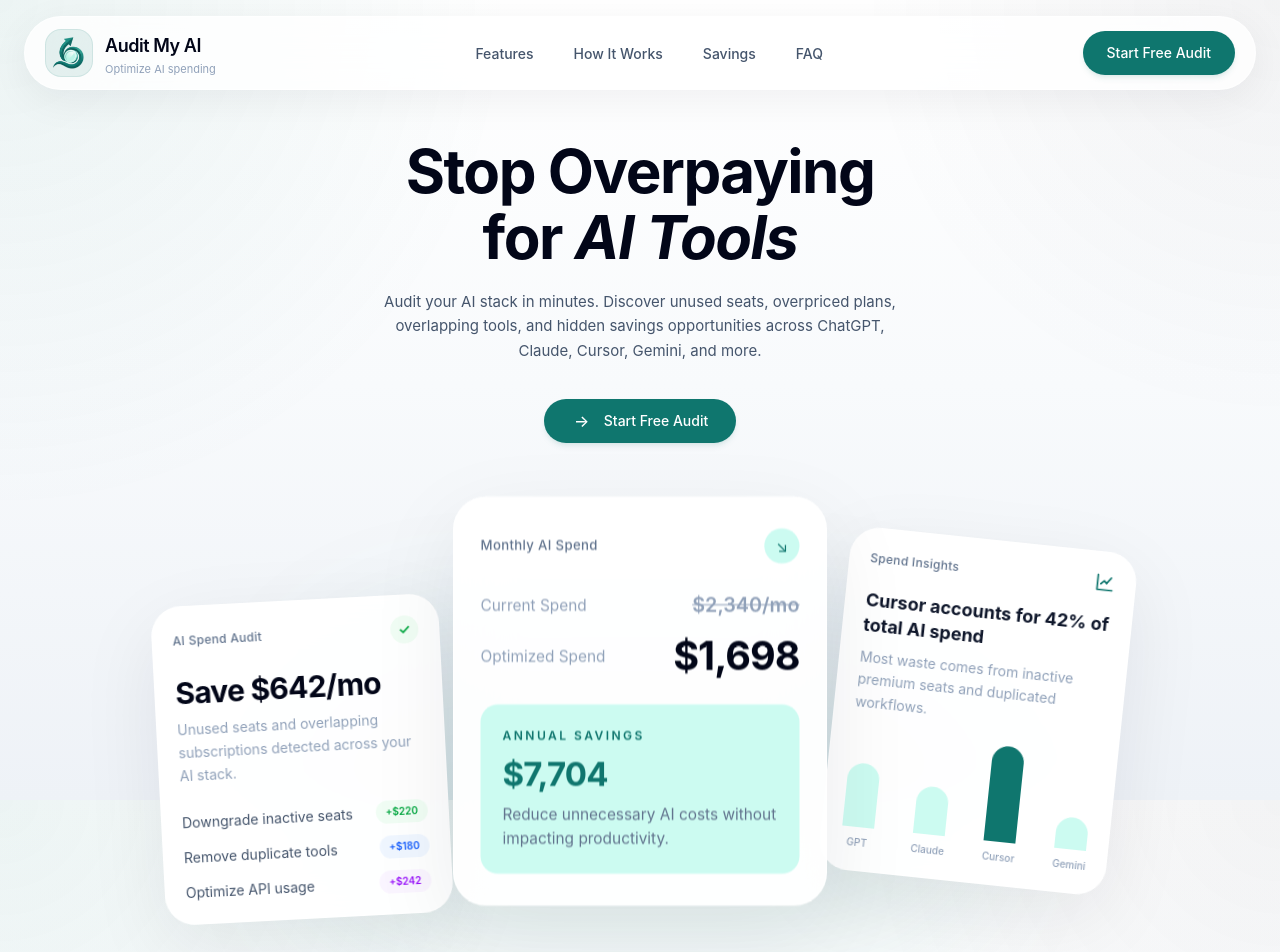
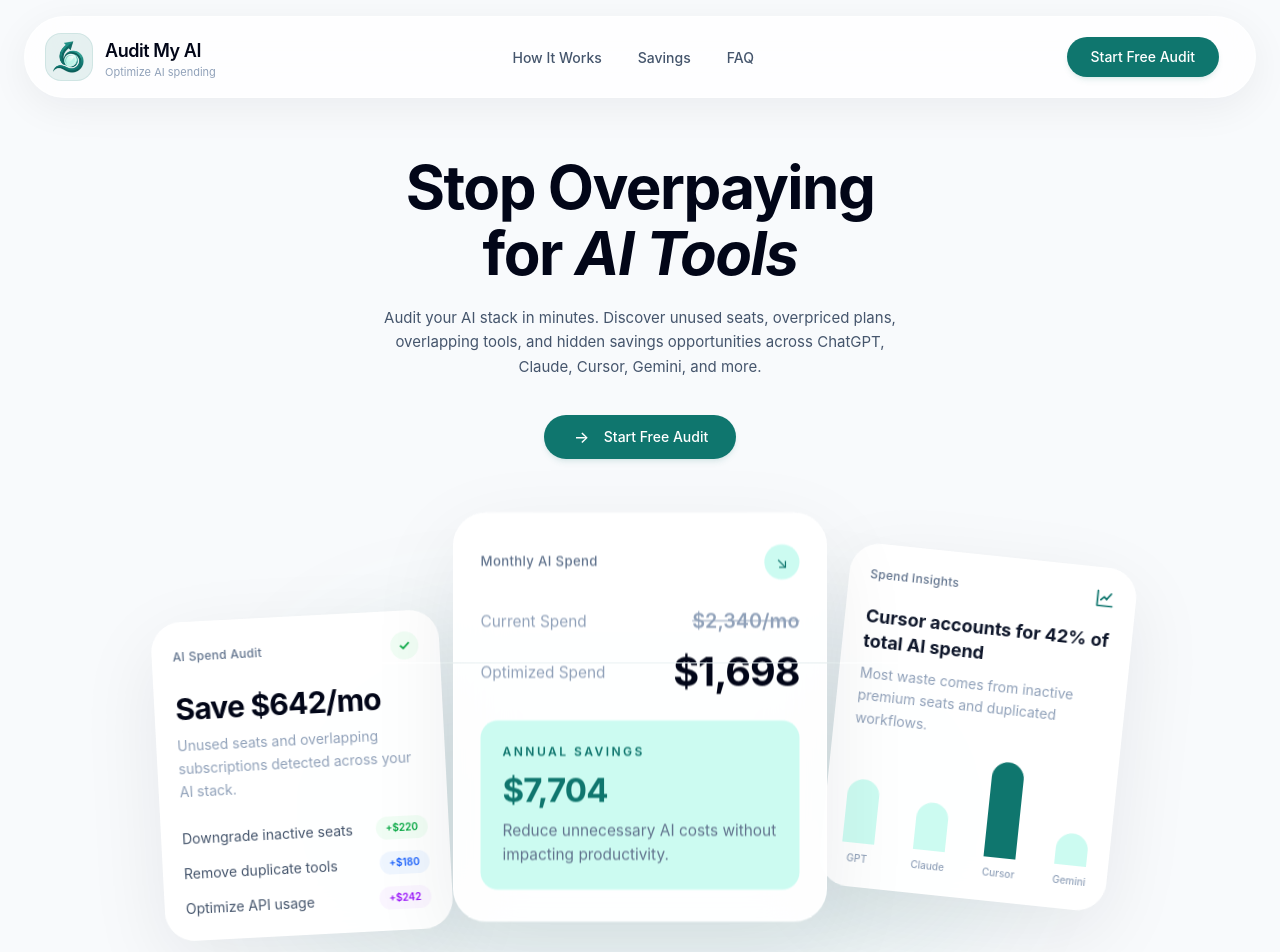
Before and after one commit to Shardul-Pathak/AuditMyAI, a Next.js app: page / in a window 1280 px wide. Shown: the top 952 px of the page. Built offline with nearby package versions, Linux system fonts and the light colour scheme.

Commit message:
feat: refine hero section layout and content

```diff
--- a/src/app/globals.css
+++ b/src/app/globals.css
@@ -6,7 +6,8 @@
   --color-brand-light: #ccfbf1;
 }
 
-html,body {
+html,
+body {
   min-height: 100vh;
   scroll-behavior: smooth;
 }
@@ -16,7 +17,6 @@ body {
     radial-gradient(circle at top left, rgba(15, 118, 110, 0.08), transparent 34%),
     radial-gradient(circle at top right, rgba(15, 23, 42, 0.05), transparent 28%),
     linear-gradient(180deg, #ffffff 0%, #f8fafc 48%, #eef2f7 100%);
-  background-attachment: fixed;
   color: #0f172a;
   font-family: -apple-system, BlinkMacSystemFont, 'Segoe UI', Roboto, sans-serif;
   -webkit-font-smoothing: antialiased;
--- a/src/app/page.tsx
+++ b/src/app/page.tsx
@@ -1,13 +1,58 @@
 import Navbar from '@/components/Navbar'
 import Hero from '@/components/Hero'
 import PreviewCards from '@/components/PreviewCards'
+import AuditForm from '@/components/AuditForm'
+import HowItWorks from '@/components/HowItWorks'
+import Savings from '@/components/Savings'
+import FAQ from '@/components/FAQ'
 
 export default function Home() {
   return (
-    <main className="min-h-screen overflow-x-hidden">
+    <main className="min-h-screen overflow-x-hidden bg-[#f8fafc]">
       <Navbar />
       <Hero />
       <PreviewCards />
+      <HowItWorks />
+      <Savings />
+
+      {/* Audit Form Section */}
+      <section
+        id="features"
+        className="relative px-4 sm:px-6 py-20 sm:py-28"
+      >
+        {/* Background */}
+        <div className="absolute inset-0 overflow-hidden pointer-events-none">
+          <div className="absolute top-20 left-[-120px] w-72 h-72 rounded-full bg-brand/10 blur-3xl" />
+          <div className="absolute bottom-0 right-[-120px] w-72 h-72 rounded-full bg-emerald-200/20 blur-3xl" />
+        </div>
+
+        <div className="relative max-w-7xl mx-auto">
+          {/* Header */}
+          <div className="text-center mb-12 sm:mb-16">
+            <p className="text-xs font-semibold text-brand uppercase tracking-[0.2em] mb-3">
+              Free Audit
+            </p>
+            <h2 className="text-[clamp(2rem,5vw,4rem)] font-bold text-slate-950 tracking-tight leading-tight mb-5">
+              Start saving on AI tools
+              <br />
+              before next month’s bill
+            </h2>
+
+            <p className="text-sm sm:text-base text-slate-500 max-w-2xl mx-auto leading-relaxed">
+              Submit your current AI stack and receive a personalized
+              optimization report with estimated savings, unused seats,
+              duplicate tools, and plan downgrade opportunities.
+            </p>
+
+          </div>
+
+          {/* Form */}
+          <AuditForm />
+
+        </div>
+      </section>
+
+      <FAQ />
     </main>
   )
 }
--- a/src/components/Navbar.tsx
+++ b/src/components/Navbar.tsx
@@ -1,206 +1,126 @@
 'use client'
 
-import { useState } from 'react'
+import { useState, useEffect } from 'react'
+import { createPortal } from 'react-dom'
 
-const navLinks = [
-  'Features',
-  'How It Works',
-  'Savings',
-  'FAQ',
-]
+const NAV_LINKS = ['How It Works', 'Savings', 'FAQ']
+
+function toAnchor(label: string) {
+  return `#${label.toLowerCase().replace(/\s+/g, '-')}`
+}
 
 export default function Navbar() {
   const [menuOpen, setMenuOpen] = useState(false)
+  const [mounted, setMounted] = useState(false)
+
+  useEffect(() => { setMounted(true) }, [])
+
+  useEffect(() => {
+    document.body.style.overflow = menuOpen ? 'hidden' : ''
+    return () => { document.body.style.overflow = '' }
+  }, [menuOpen])
+
+  const dropdown = (
+    <div
+      id="mobile-menu"
+      role="menu"
+      className="fixed inset-0 z-[99999]"
+      onClick={() => setMenuOpen(false)}
+    >
+      <div className="absolute inset-0 bg-slate-900/30" />
+
+      <div
+        className="absolute top-3 left-3 right-3"
+        onClick={(e) => e.stopPropagation()}
+      >
+        <div className="bg-white rounded-3xl border border-slate-100 shadow-[0_20px_60px_rgba(15,23,42,0.15)] p-4">
+
+          <div className="flex items-center justify-between mb-2 px-1">
+            <span className="text-[15px] font-semibold text-slate-950">Audit My AI</span>
+            <button
+              onClick={() => setMenuOpen(false)}
+              className="w-8 h-8 rounded-xl bg-slate-100 text-slate-500 flex items-center justify-center text-lg border-none cursor-pointer"
+              aria-label="Close menu"
+            >
+              ×
+            </button>
+          </div>
+
+          <div className="flex flex-col gap-1">
+            {NAV_LINKS.map((link) => (
+              <a
+                key={link}
+                href={toAnchor(link)}
+                onClick={() => setMenuOpen(false)}
+                className="block px-4 py-3 rounded-2xl text-[15px] font-medium text-slate-700 no-underline hover:bg-slate-50 active:bg-slate-100"
+              >
+                {link}
+              </a>
+            ))}
+
+            <a href='#features' className="px-4 py-2 rounded-full text-sm font-medium text-slate-600 hover:text-slate-950 hover:bg-slate-100/80 transition-all duration-200">
+              <button
+                onClick={() => setMenuOpen(false)}
+                className="mt-2 w-full rounded-2xl bg-brand px-5 py-3.5 text-[15px] font-semibold text-white border-none cursor-pointer hover:bg-brand-dark"
+              >
+                Start Free Audit
+              </button>
+            </a>
+          </div>
+        </div>
+      </div>
+    </div>
+  )
 
   return (
+    <>
       <nav className="sticky top-0 z-[9999] w-full">
-      <div className="relative max-w-7xl mx-auto px-4 sm:px-6 pt-4">
+        <div className="max-w-7xl mx-auto px-4 sm:px-6 pt-4 pb-2">
+          <div className="flex items-center justify-between rounded-full border border-white/60 bg-white/80 backdrop-blur-2xl px-4 sm:px-5 py-3 shadow-[0_10px_40px_rgba(15,23,42,0.06)]">
 
-        {/* Navbar container */}
-        <div
-          className="
-            relative z-50
-            flex items-center justify-between
-            rounded-full
-            border border-white/60
-            bg-white/80
-            backdrop-blur-2xl
-            px-4 sm:px-5
-            py-3
-            shadow-[0_10px_40px_rgba(15,23,42,0.06)]
-          "
-        >
-
-          {/* Logo */}
-          <div className="flex items-center gap-3 shrink-0 min-w-0">
-
-            <div className="relative flex items-center justify-center w-12 h-12 rounded-2xl bg-brand/10 border border-brand/10 shrink-0">
-              <img
-                src="/logo.png"
-                alt="Audit My AI"
-                className="w-8 h-8 object-contain"
-              />
+            <div className="flex items-center gap-3 shrink-0">
+              <div className="flex items-center justify-center w-10 h-10 sm:w-12 sm:h-12 rounded-2xl bg-brand/10 border border-brand/10 shrink-0">
+                <img src="/logo.png" alt="Audit My AI" className="w-6 h-6 sm:w-8 sm:h-8 object-contain" />
               </div>
-
-            <div className="flex flex-col leading-none min-w-0">
-
-              <span className="text-base sm:text-lg font-semibold tracking-tight text-slate-950 truncate">
-                Audit My AI
-              </span>
-
-              <span className="text-[10px] sm:text-[11px] text-slate-400 mt-1 truncate">
-                Optimize AI spending
-              </span>
-
+              <div className="flex flex-col leading-none">
+                <span className="text-base sm:text-lg font-semibold tracking-tight text-slate-950">Audit My AI</span>
+                <span className="text-[10px] sm:text-[11px] text-slate-400 mt-0.5">Optimize AI spending</span>
               </div>
             </div>
 
-          {/* Desktop nav */}
-          <ul className="hidden lg:flex items-center gap-2">
-            {navLinks.map((link) => (
+            <ul className="hidden lg:flex items-center gap-1">
+              {NAV_LINKS.map((link) => (
                 <li key={link}>
-                <a
-                  href={`#${link.toLowerCase().replace(/\s+/g, '-')}`}
-                  className="
-                    px-4 py-2 rounded-full
-                    text-sm font-medium text-slate-600
-                    hover:text-slate-950
-                    hover:bg-slate-100/80
-                    transition-all duration-200
-                  "
-                >
+                  <a href={toAnchor(link)} className="px-4 py-2 rounded-full text-sm font-medium text-slate-600 hover:text-slate-950 hover:bg-slate-100/80 transition-all duration-200">
                     {link}
                   </a>
                 </li>
               ))}
             </ul>
 
-          {/* Desktop CTA */}
-          <div className="hidden lg:flex items-center gap-3">
+            <a href='#features' className="px-4 py-2 rounded-full text-sm font-medium text-slate-600 hover:text-slate-950 hover:bg-slate-100/80 transition-all duration-200">
+              <button className="hidden lg:flex cursor-pointer rounded-full bg-brand px-6 py-2.5 text-sm font-medium text-white shadow-md shadow-brand/10 transition-all duration-200 hover:bg-brand-dark hover:shadow-lg">
+                Start Free Audit
+              </button>
+            </a>
 
             <button
-              className="
-                cursor-pointer
-                rounded-full
-                bg-brand
-                px-6 py-3
-                text-sm font-medium text-white
-                shadow-md shadow-brand/10
-                transition-all duration-200
-                hover:bg-brand-dark
-                hover:shadow-lg
-              "
+              type="button"
+              className="lg:hidden flex flex-col gap-1.5 p-2.5 rounded-xl active:scale-95 transition-transform"
+              onClick={() => setMenuOpen(true)}
+              aria-label="Open menu"
+              aria-expanded={menuOpen}
             >
-              Start Free Audit
+              <span className="block w-5 h-0.5 bg-slate-700 rounded-full" />
+              <span className="block w-5 h-0.5 bg-slate-700 rounded-full" />
+              <span className="block w-5 h-0.5 bg-slate-700 rounded-full" />
             </button>
 
           </div>
-
-          {/* Mobile toggle */}
-          <button
-            type="button"
-            className="lg:hidden flex flex-col gap-1.5 p-3 rounded-xl active:scale-95 transition-transform"
-            onClick={() => setMenuOpen((prev) => !prev)}
-            aria-label="Toggle menu"
-            aria-expanded={menuOpen}
-            aria-controls="mobile-menu"
-          >
-
-            <span
-              className={`
-                block w-5 h-0.5 bg-slate-700 rounded-full
-                transition-all duration-300
-                ${menuOpen ? 'rotate-45 translate-y-2' : ''}
-              `}
-            />
-
-            <span
-              className={`
-                block w-5 h-0.5 bg-slate-700 rounded-full
-                transition-all duration-300
-                ${menuOpen ? 'opacity-0' : ''}
-              `}
-            />
-
-            <span
-              className={`
-                block w-5 h-0.5 bg-slate-700 rounded-full
-                transition-all duration-300
-                ${menuOpen ? '-rotate-45 -translate-y-2' : ''}
-              `}
-            />
-
-          </button>
-
-        </div>
-
-        {/* Mobile dropdown */}
-        {menuOpen && (
-          <div
-            id="mobile-menu"
-            role="menu"
-            className="
-              absolute left-0 right-0 top-[calc(100%+12px)]
-              z-[9999]
-              lg:hidden
-              px-4 sm:px-6
-            "
-          >
-
-            <div
-              className="
-                rounded-3xl
-                border border-white/60
-                bg-white/95
-                backdrop-blur-2xl
-                shadow-[0_20px_60px_rgba(15,23,42,0.08)]
-                p-4
-              "
-            >
-
-              <div className="flex flex-col gap-2">
-
-                {navLinks.map((link) => (
-                  <a
-                    key={link}
-                    href={`#${link.toLowerCase().replace(/\s+/g, '-')}`}
-                    className="
-                      rounded-2xl
-                      px-4 py-3
-                      text-sm font-medium text-slate-700
-                      hover:bg-slate-100
-                      transition-colors
-                    "
-                    onClick={() => setMenuOpen(false)}
-                  >
-                    {link}
-                  </a>
-                ))}
-
-                <button
-                  className="
-                    mt-2
-                    w-full
-                    rounded-2xl
-                    bg-brand
-                    px-5 py-3.5
-                    text-sm font-semibold text-white
-                    shadow-[0_10px_30px_rgba(16,185,129,0.22)]
-                    transition-all duration-200
-                    hover:bg-brand-dark
-                  "
-                >
-                  Start Free Audit
-                </button>
-
-              </div>
-
-            </div>
-
-          </div>
-        )}
-
         </div>
       </nav>
+
+      {mounted && menuOpen && createPortal(dropdown, document.body)}
+    </>
   )
 }
--- a/src/components/PreviewCards.tsx
+++ b/src/components/PreviewCards.tsx
@@ -1,108 +1,45 @@
-function Card({
-  children,
-  className = '',
-}: {
-  children: React.ReactNode
-  className?: string
-}) {
+import { ReactNode } from 'react'
+
+function Card({ children, className = '' }: { children: ReactNode; className?: string }) {
   return (
-    <div
-      className={`
-        bg-white/95 backdrop-blur-xl
-        rounded-[30px]
-        border border-white/70
-        p-5
-        shadow-[0_25px_80px_rgba(15,23,42,0.08)]
-        transform-gpu will-change-transform ${className}
-      `}
-    >
+    <div className={`bg-white/95 backdrop-blur-xl rounded-[30px] border border-white/70 p-5 shadow-[0_25px_80px_rgba(15,23,42,0.08)] transform-gpu will-change-transform ${className}`}>
       {children}
     </div>
   )
 }
 
-function Badge({
-  text,
-  bg,
-  color,
-}: {
-  text: string
-  bg: string
-  color: string
-}) {
+function Badge({ text, bg, color }: { text: string; bg: string; color: string }) {
   return (
-    <span
-      className={`
-        px-2.5 py-1 rounded-full
-        text-[10px] font-semibold
-        ${bg} ${color}
-      `}
-    >
+    <span className={`px-2.5 py-1 rounded-full text-[10px] font-semibold ${bg} ${color}`}>
       {text}
     </span>
   )
 }
 
 function AuditCard() {
+  const items = [
+    { label: 'Downgrade inactive seats', badge: '+$220', bg: 'bg-green-50',  color: 'text-green-600'  },
+    { label: 'Remove duplicate tools',   badge: '+$180', bg: 'bg-blue-50',   color: 'text-blue-600'   },
+    { label: 'Optimize API usage',       badge: '+$242', bg: 'bg-purple-50', color: 'text-purple-600' },
+  ]
+
   return (
-    <Card className="w-full max-w-[288px] -rotate-3">
-      {/* Header */}
+    <Card className="w-full -rotate-3">
       <div className="flex items-center justify-between mb-5">
-        <span className="text-xs text-slate-500 font-medium tracking-wide">
-          AI Spend Audit
-        </span>
-
-        <span className="w-7 h-7 rounded-full bg-green-50 text-green-600 flex items-center justify-center text-sm font-semibold">
-          ✓
-        </span>
+        <span className="text-xs text-slate-500 font-medium tracking-wide">AI Spend Audit</span>
+        <span className="w-7 h-7 rounded-full bg-green-50 text-green-600 flex items-center justify-center text-sm font-semibold">✓</span>
       </div>
-
-      {/* Savings */}
-      <p className="text-3xl font-bold text-slate-950 tracking-tight mb-2">
-        Save $642/mo
-      </p>
-
+      <p className="text-3xl font-bold text-slate-950 tracking-tight mb-2">Save $642/mo</p>
       <p className="text-sm text-slate-400 leading-relaxed mb-6">
         Unused seats and overlapping subscriptions detected across your AI stack.
       </p>
-
-      {/* Recommendations */}
       <div className="space-y-3">
-        <div className="flex items-center justify-between">
-          <span className="text-sm text-slate-600">
-            Downgrade inactive seats
-          </span>
-
-          <Badge
-            text="+$220"
-            bg="bg-green-50"
-            color="text-green-600"
-          />
+        {items.map(({ label, badge, bg, color }) => (
+          <div key={label} className="flex items-center justify-between">
+            <span className="text-sm text-slate-600">{label}</span>
+            <Badge text={badge} bg={bg} color={color} />
           </div>
-
-        <div className="flex items-center justify-between">
-          <span className="text-sm text-slate-600">
-            Remove duplicate tools
-          </span>
-
-          <Badge
-            text="+$180"
-            bg="bg-blue-50"
-            color="text-blue-600"
-          />
-        </div>
-
-        <div className="flex items-center justify-between">
-          <span className="text-sm text-slate-600">
-            Optimize API usage
-          </span>
-
-          <Badge
-            text="+$242"
-            bg="bg-purple-50"
-            color="text-purple-600"
-          />
-        </div>
+        ))}
       </div>
     </Card>
   )
@@ -110,51 +47,24 @@ function AuditCard() {
 
 function SavingsCard() {
   return (
-    <Card className="w-full max-w-[340px] py-7 px-6 relative z-10 sm:scale-110 scale-100">
-      {/* Header */}
+    <Card className="w-full py-7 px-6 relative z-10 sm:scale-110">
       <div className="flex items-center justify-between mb-6">
-        <span className="text-xs text-slate-500 font-medium tracking-wide">
-          Monthly AI Spend
-        </span>
-
-        <span className="w-8 h-8 rounded-full bg-brand-light text-brand flex items-center justify-center text-sm">
-          ↘
-        </span>
+        <span className="text-xs text-slate-500 font-medium tracking-wide">Monthly AI Spend</span>
+        <span className="w-8 h-8 rounded-full bg-brand-light text-brand flex items-center justify-center text-sm">↘</span>
       </div>
-
-      {/* Before / After */}
-      <div className="mb-6">
-        <div className="flex items-center justify-between mb-3">
-          <span className="text-sm text-slate-400">
-            Current Spend
-          </span>
-
-          <span className="text-lg font-semibold text-slate-400 line-through">
-            $2,340/mo
-          </span>
+      <div className="mb-6 space-y-3">
+        <div className="flex items-center justify-between">
+          <span className="text-sm text-slate-400">Current Spend</span>
+          <span className="text-lg font-semibold text-slate-400 line-through">$2,340/mo</span>
         </div>
-
         <div className="flex items-center justify-between">
-          <span className="text-sm text-slate-400">
-            Optimized Spend
-          </span>
-
-          <span className="text-4xl font-bold text-slate-950 tracking-tight">
-            $1,698
-          </span>
+          <span className="text-sm text-slate-400">Optimized Spend</span>
+          <span className="text-4xl font-bold text-slate-950 tracking-tight">$1,698</span>
         </div>
       </div>
-
-      {/* Savings box */}
       <div className="bg-brand-light rounded-2xl p-5">
-        <p className="text-[11px] text-brand font-semibold uppercase tracking-[0.2em] mb-2">
-          Annual Savings
-        </p>
-
-        <p className="text-3xl font-bold text-brand tracking-tight">
-          $7,704
-        </p>
-
+        <p className="text-[11px] text-brand font-semibold uppercase tracking-[0.2em] mb-2">Annual Savings</p>
+        <p className="text-3xl font-bold text-brand tracking-tight">$7,704</p>
         <p className="text-sm text-slate-500 leading-relaxed mt-2">
           Reduce unnecessary AI costs without impacting productivity.
         </p>
@@ -163,69 +73,34 @@ function SavingsCard() {
   )
 }
 
-const bars = [
-  { label: 'GPT', height: 'h-16', active: false },
+const BARS = [
+  { label: 'GPT',    height: 'h-16', active: false },
   { label: 'Claude', height: 'h-12', active: false },
-  { label: 'Cursor', height: 'h-24', active: true },
-  { label: 'Gemini', height: 'h-8', active: false },
+  { label: 'Cursor', height: 'h-24', active: true  },
+  { label: 'Gemini', height: 'h-8',  active: false },
 ]
 
 function InsightsCard() {
   return (
-    <Card className="w-full max-w-[288px] rotate-6">
-      {/* Header */}
+    <Card className="w-full rotate-3 md:rotate-6">
       <div className="flex items-center justify-between mb-5">
-        <span className="text-xs text-slate-500 font-medium tracking-wide">
-          Spend Insights
-        </span>
-
-        <svg
-          className="w-5 h-5 text-brand"
-          fill="none"
-          viewBox="0 0 24 24"
-          stroke="currentColor"
-          strokeWidth={2}
-        >
-          <path
-            strokeLinecap="round"
-            strokeLinejoin="round"
-            d="M3 3v18h18"
-          />
-          <path
-            strokeLinecap="round"
-            strokeLinejoin="round"
-            d="M7 14l4-4 3 3 5-7"
-          />
+        <span className="text-xs text-slate-500 font-medium tracking-wide">Spend Insights</span>
+        <svg className="w-5 h-5 text-brand" fill="none" viewBox="0 0 24 24" stroke="currentColor" strokeWidth={2}>
+          <path strokeLinecap="round" strokeLinejoin="round" d="M3 3v18h18" />
+          <path strokeLinecap="round" strokeLinejoin="round" d="M7 14l4-4 3 3 5-7" />
         </svg>
       </div>
-
-      {/* Insight */}
       <p className="text-lg font-bold text-slate-900 leading-snug mb-2">
         Cursor accounts for 42% of total AI spend
       </p>
-
       <p className="text-sm text-slate-400 leading-relaxed mb-6">
         Most waste comes from inactive premium seats and duplicated workflows.
       </p>
-
-      {/* Bar chart */}
       <div className="flex items-end justify-between h-28">
-        {bars.map(({ label, height, active }) => (
-          <div
-            key={label}
-            className="flex flex-col items-center gap-2"
-          >
-            <div
-              className={`
-                w-8 rounded-t-2xl transition-all
-                ${height}
-                ${active ? 'bg-brand' : 'bg-brand-light'}
-              `}
-            />
-
-            <span className="text-[10px] text-slate-400 font-medium">
-              {label}
-            </span>
+        {BARS.map(({ label, height, active }) => (
+          <div key={label} className="flex flex-col items-center gap-2">
+            <div className={`w-8 rounded-t-2xl transition-all ${height} ${active ? 'bg-brand' : 'bg-brand-light'}`} />
+            <span className="text-[10px] text-slate-400 font-medium">{label}</span>
           </div>
         ))}
       </div>
@@ -235,26 +110,19 @@ function InsightsCard() {
 
 export default function PreviewCards() {
   return (
-    <section className="relative flex justify-center items-end gap-6 px-4 sm:px-6 pt-12 pb-24 flex-wrap md:flex-nowrap max-w-7xl mx-auto box-border">
-
-      {/* Background glow (contained) */}
+    <section className="relative px-4 sm:px-6 pt-12 pb-24 max-w-7xl mx-auto">
       <div className="absolute bottom-8 left-0 right-0 mx-auto w-[min(90vw,700px)] h-[min(40vh,320px)] bg-brand/10 blur-3xl rounded-full pointer-events-none" />
-
-      {/* Left stack */}
-      <div className="flex flex-col gap-5 md:translate-y-8 relative z-10 w-full max-w-[280px] sm:max-w-[288px] flex-shrink-0">
+      <div className="flex flex-col items-center gap-6 md:flex-row md:items-end md:justify-center">
+        <div className="relative z-10 w-full max-w-[288px] md:translate-y-8">
           <AuditCard />
         </div>
-
-      {/* Center card */}
-      <div className="relative z-20 w-full sm:w-[340px] max-w-[340px] flex-shrink-0">
+        <div className="relative z-20 w-full max-w-[340px]">
           <SavingsCard />
         </div>
-
-      {/* Right card */}
-      <div className="relative z-10 md:-translate-y-1 w-full max-w-[288px] sm:max-w-[288px] flex-shrink-0">
+        <div className="relative z-10 w-full max-w-[288px] md:-translate-y-1">
           <InsightsCard />
         </div>
-
+      </div>
     </section>
   )
 }
```
Also changed, not shown: src/components/Hero.tsx (+4 -7 lines). Lines whose indentation alone changed are shown as unchanged.
